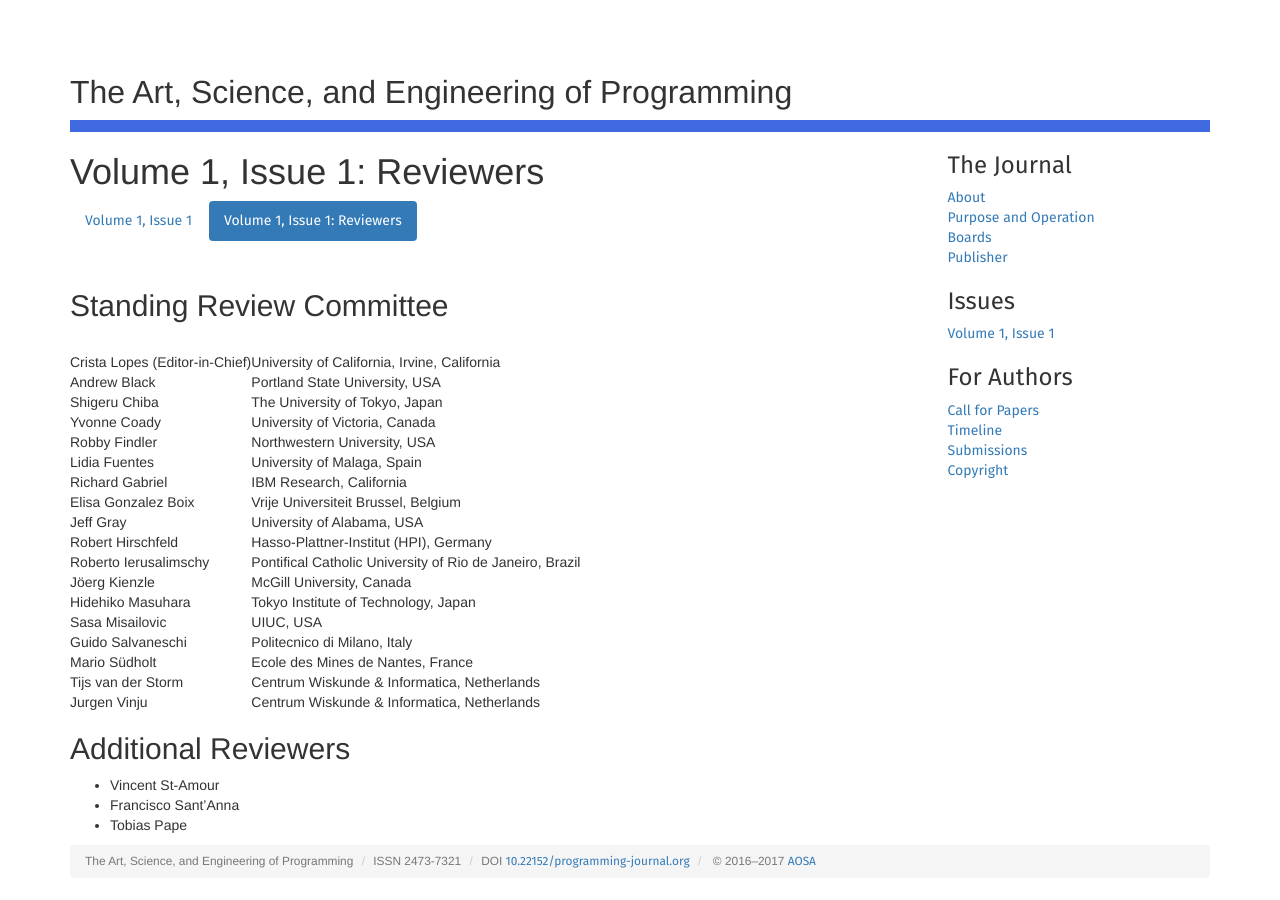
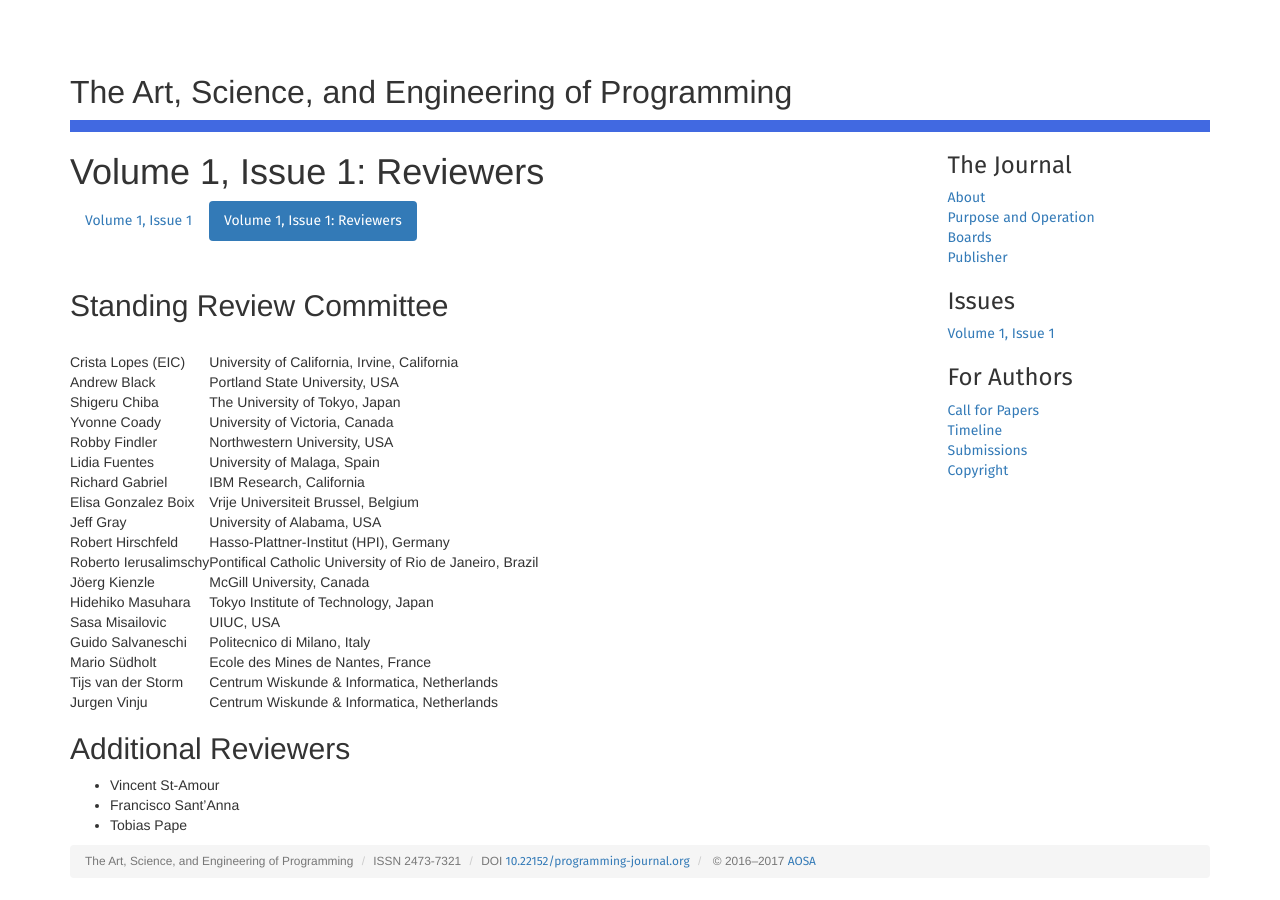
Before and after one commit to programming-journal/programming-journal.github.io, a Jekyll site: the page built from 2017/1/issue1/reviewers.markdown, in a window 1280 px wide. Built offline with Jekyll 4.4.1, drawn with Linux system fonts in a browser that asks for light colours; nearby versions of some CDN libraries; library files that are not in the unit come from our copies.

Commit message:
Fixed formatting

```diff
--- a/2017/1/issue1/reviewers.markdown
+++ b/2017/1/issue1/reviewers.markdown
@@ -6,7 +6,7 @@ title: "Volume 1, Issue 1: Reviewers"
 
 | | |
 |---------------|----------------------------------|------------------------------|
-|Crista	Lopes (Editor-in-Chief) |University of California, Irvine,	California|
+|Crista	Lopes (EIC) |University of California, Irvine,	California|
 |Andrew	Black	|Portland State University,	USA|
 |Shigeru Chiba	|The University of Tokyo,	Japan|
 |Yvonne	Coady	|University of Victoria,	Canada|
```
